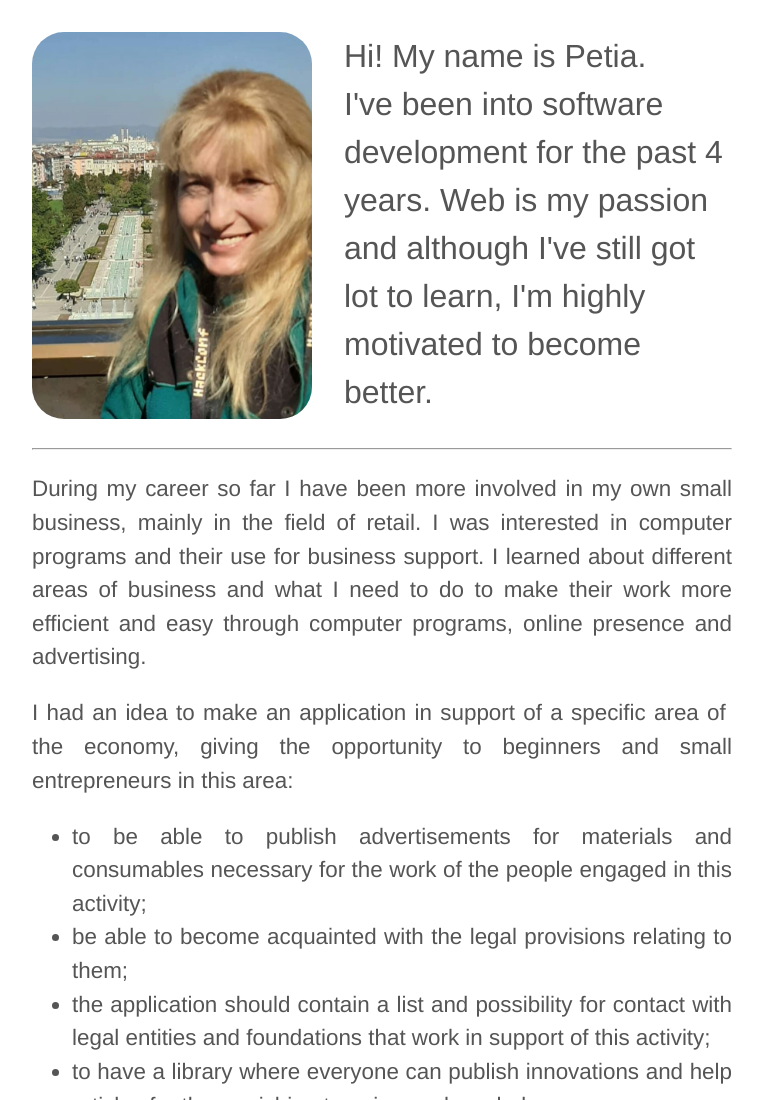
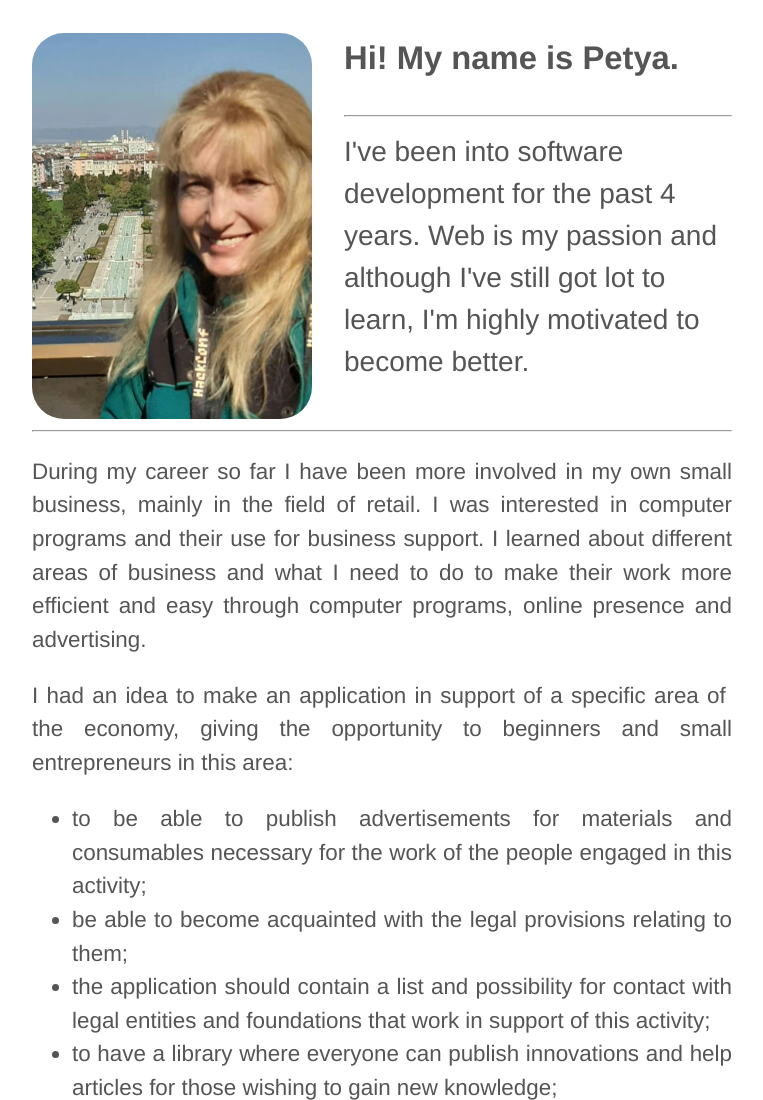
Before and after one commit to scallopy/scallopy.github.io, a plain HTML site: page index.html in a window 1280 px wide. Shown: the top 1100 px of the page, without its empty margins (258-1021 px from the left). Drawn offline with Linux system fonts and the light colour scheme.

Commit message:
New Year 2021

```diff
--- a/index.html
+++ b/index.html
@@ -1,7 +1,7 @@
 <!doctype html>
 <html>
   <head>
-    <title>Petia Velikova</title>
+    <title>Petya Velikova</title>
     <link rel="stylesheet" type="text/css" href="style.css">
   </head>
   <body>
@@ -9,8 +9,8 @@
       <p>
       <img class="photo" src="photo.jpg" alt="photo" />
 
-      Hi! My name is Petia.<br/>
-
+      <h3>Hi! My name is Petya.</h3>
+      <hr />
       I've been into software development for the past 4 years. Web is my passion and although I've still got lot to learn, I'm highly motivated to become better.
       </p>
     </div>
--- a/style.css
+++ b/style.css
@@ -11,7 +11,7 @@ body {
 
 .intro {
   text-align: left;
-  font-size: 2rem;
+  font-size: 1.75rem;
 }
 
 .intro img {
```
